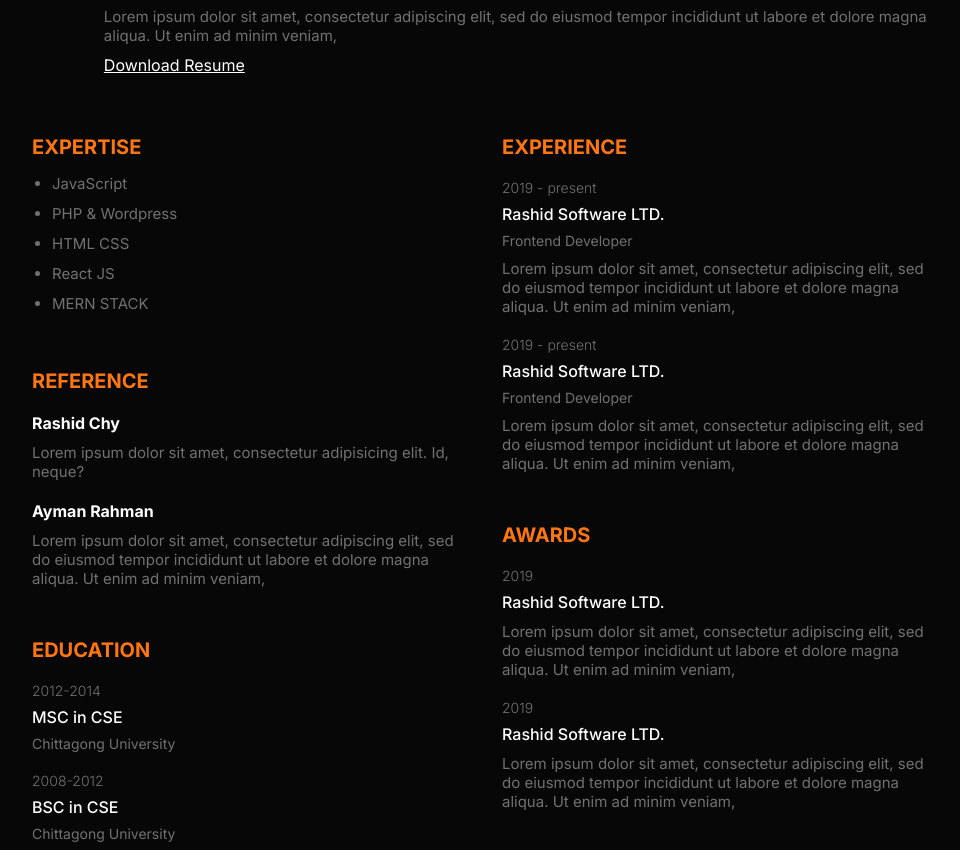
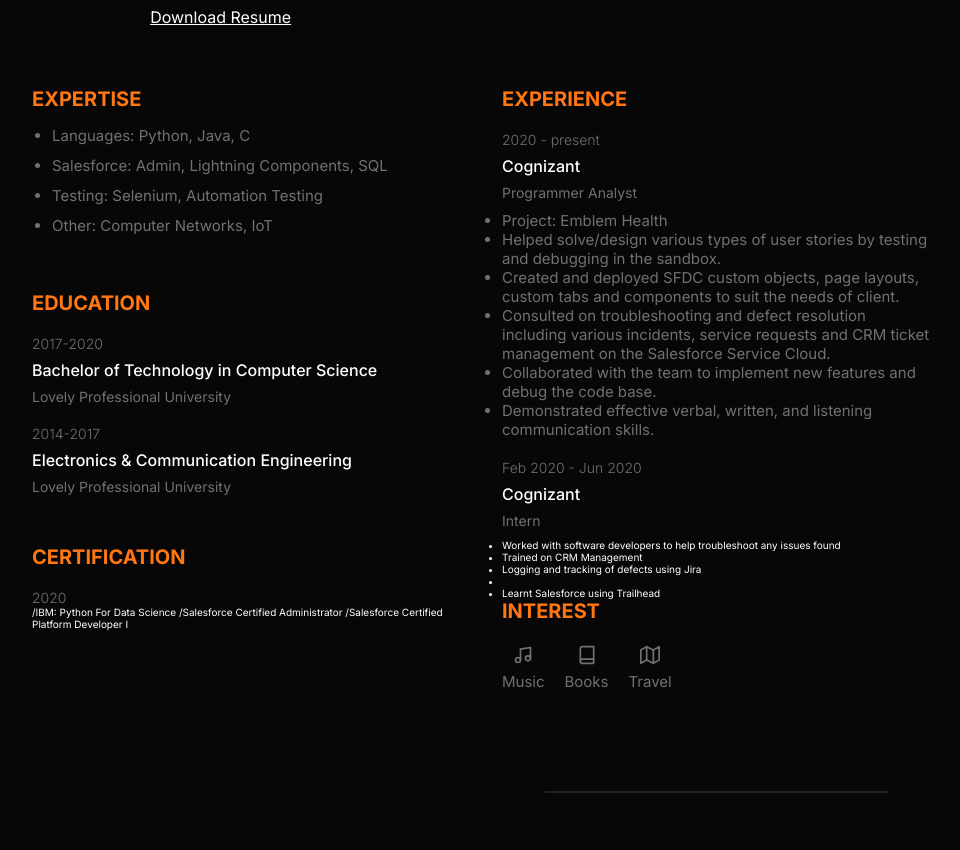
Before and after one commit to sandeepsrinivas7/sandeepsrinivas7.github.io, a plain HTML site: page index.html in a window 1280 px wide. Shown: the part 198-1048 px from the top of the page, without its empty margins (158-1118 px from the left). Drawn offline with nearby package versions, Linux system fonts and the light colour scheme.

Commit message:
Update index.html

```diff
--- a/index.html
+++ b/index.html
@@ -15,19 +15,14 @@
     <div class="profile">
       <div class="profile_container">
         <div class="profile_profileImg">
-          <img src="./images/profileImage.png" alt="shaif arfan">
+          <img src="./images/profileImage.png" alt="Sandeep Srinivas">
         </div>
         <div>
           <h1 class="profile_name">
-            <span class="profile_name_firstName">Shaif</span>
-            <span class="profile_name_lastName">Arfan</span>
+            <span class="profile_name_firstName">Sandeep Srinivas</span>
+            <span class="profile_name_lastName">Pogula</span>
           </h1>
-          <p class="profile_title">Software Developer</p>
-          <p class="description profile_description">
-            Lorem ipsum dolor sit amet, consectetur adipiscing elit, sed do eiusmod tempor incididunt ut labore et
-            dolore
-            magna aliqua. Ut enim ad minim veniam,
-          </p>
+          <p class="profile_title">Programmer Analyst</p>
           <a class="downloadBtn" href="./cv.pdf" download="Resume.pdf">Download Resume</a>
         </div>
       </div>
@@ -36,40 +31,26 @@
       <div class="skills">
         <h3 class="title">Expertise</h3>
         <ul class="skills_list description">
-          <li>JavaScript</li>
-          <li>PHP & Wordpress</li>
-          <li>HTML CSS</li>
-          <li>React JS</li>
-          <li>MERN STACK</li>
+          <li>Languages: Python, Java, C</li>
+          <li>Salesforce: Admin, Lightning Components, SQL</li>
+          <li>Testing: Selenium, Automation Testing</li>
+          <li>Other: Computer Networks, IoT</li>
         </ul>
       </div>
-      <div class="ref">
-        <h3 class="title">Reference</h3>
-        <div class="ref_item">
-          <h4 class="ref_name">Rashid Chy</h4>
-          <p class="description">Lorem ipsum dolor sit amet, consectetur adipisicing elit. Id, neque?</p>
-        </div>
-        <div class="ref_item">
-          <h4 class="ref_name">Ayman Rahman</h4>
-          <p class="description"> Lorem ipsum dolor sit amet, consectetur adipiscing elit, sed do eiusmod tempor
-            incididunt ut labore et dolore magna aliqua. Ut enim ad minim veniam, </p>
-        </div>
-      </div>
-
       <div class="edu">
         <h3 class="title">Education</h3>
         <div class="edu_item">
-          <p class="item_preTitle">2012-2014</p>
-          <h4 class="item_title">MSC in CSE</h4>
+          <p class="item_preTitle">2017-2020</p>
+          <h4 class="item_title">Bachelor of Technology in Computer Science</h4>
           <p class="item_subtitle">
-            Chittagong University
+            Lovely Professional University
           </p>
         </div>
         <div class="edu_item">
-          <p class="item_preTitle">2008-2012</p>
-          <h4 class="item_title">BSC in CSE</h4>
+          <p class="item_preTitle">2014-2017</p>
+          <h4 class="item_title">Electronics & Communication Engineering</h4>
           <p class="item_subtitle">
-            Chittagong University
+            Lovely Professional University
           </p>
         </div>
       </div>
@@ -77,13 +58,10 @@
       <div class="certification">
         <h3 class="title">certification</h3>
         <div class="certification_item">
-          <p class="item_preTitle">2018</p>
-          <h4 class="item_title">Frontend Developer</h4>
-          <p class="description">
-            Lorem ipsum dolor sit amet, consectetur adipiscing elit, sed do eiusmod tempor incididunt ut labore et
-            dolore
-            magna aliqua. Ut enim ad minim veniam,
-          </p>
+          <p class="item_preTitle">2020</p>
+           <a href="https://courses.cognitiveclass.ai/certificates/f8b12d1b3467400fb50292500caa7bca" target="_blank" <span>/IBM: Python For Data Science</span> </a>
+           <a href="https://trailhead.salesforce.com/en/credentials/certification-detail-print/?searchString=DRBIg1VCfEV8yiRj5swe3Nko7KmfJxTvLv4XLq76%2FobRGUFm9qJ5LZGv8bZeOj71" target="_blank" <span>/Salesforce Certified Administrator</span> </a>
+           <a href="https://trailhead.salesforce.com/en/credentials/certification-detail-print/?searchString=DRBIg1VCfEV8yiRj5swe3Nko7KmfJxTvLv4XLq76%2FobRGUFm9qJ5LZGv8bZeOj71" target="_blank" <span>/Salesforce Certified Platform Developer I</span> </a>
         </div>
       </div>
     </div>
@@ -91,48 +69,31 @@
       <div class="exp">
         <h3 class="title">Experience</h3>
         <div class="exp_item">
-          <p class="item_preTitle">2019 - present</p>
-          <h4 class="item_title">Rashid Software LTD.</h4>
-          <p class="item_subtitle">Frontend Developer</p>
-          <p class=" description">
-            Lorem ipsum dolor sit amet, consectetur adipiscing elit, sed do eiusmod tempor incididunt ut labore et
-            dolore
-            magna aliqua. Ut enim ad minim veniam,
+          <p class="item_preTitle">2020 - present</p>
+          <h4 class="item_title">Cognizant</h4>
+          <p class="item_subtitle">Programmer Analyst</p>
+          <ul class=" description">
+            <li>Project: Emblem Health</li>
+            <li>Helped solve/design various types of user stories by testing and debugging in the sandbox.</li>
+            <li>Created and deployed SFDC custom objects, page layouts, custom tabs and components to suit the needs of client.</li>
+            <li>Consulted on troubleshooting and defect resolution including various incidents, service requests and CRM ticket management on the Salesforce Service Cloud.</li>
+            <li>Collaborated with the team to implement new features and debug the code base.</li>
+            <li>Demonstrated effective verbal, written, and listening communication skills.</li>
+          </ul>
+        </div>
+        <div class="exp_item">
+          <p class="item_preTitle">Feb 2020 - Jun 2020</p>
+          <h4 class="item_title">Cognizant</h4>
+          <p class="item_subtitle">Intern</p>
+          <p class="description">
+            <ul>
+              <li>Worked with software developers to help troubleshoot any issues found</li>
+              <li>Trained on CRM Management</li>
+              <li>Logging and tracking of defects using Jira<li>
+              <li>Learnt Salesforce using Trailhead</li>
+            </ul>
           </p>
         </div>
-        <div class="exp_item">
-          <p class="item_preTitle">2019 - present</p>
-          <h4 class="item_title">Rashid Software LTD.</h4>
-          <p class="item_subtitle">Frontend Developer</p>
-          <p class="description">
-            Lorem ipsum dolor sit amet, consectetur adipiscing elit, sed do eiusmod tempor incididunt ut labore et
-            dolore
-            magna aliqua. Ut enim ad minim veniam,
-          </p>
-        </div>
-      </div>
-      <div class="awards">
-        <h3 class="title">Awards</h3>
-        <div class="awards_item">
-          <p class="item_preTitle">2019</p>
-          <h4 class="item_title">Rashid Software LTD.</h4>
-          <p class=" description">
-            Lorem ipsum dolor sit amet, consectetur adipiscing elit, sed do eiusmod tempor incididunt ut labore et
-            dolore
-            magna aliqua. Ut enim ad minim veniam,
-          </p>
-        </div>
-        <div class="awards_item">
-          <p class="item_preTitle">2019</p>
-          <h4 class="item_title">Rashid Software LTD.</h4>
-          <p class="description">
-            Lorem ipsum dolor sit amet, consectetur adipiscing elit, sed do eiusmod tempor incididunt ut labore et
-            dolore
-            magna aliqua. Ut enim ad minim veniam,
-          </p>
-        </div>
-      </div>
-
       <div class="interest">
         <h3 class="title">Interest</h3>
         <div class="interest_items">
@@ -158,30 +119,22 @@
         <h3 class="title">Contact</h3>
         <div class="contact_info">
           <p class="description">
-            Chittagong, Bangladesh
+            India
           </p>
           <p class="description">
-            +880 ** *** ***
+            (+91)-8847257600
           </p>
           <p class="description">
-            shaifarfan08@gmail.com
+            sandeepsrinivas7@gmail.com
           </p>
         </div>
       </div>
       <div class="social">
         <h3 class="title">Socials</h3>
         <div class="social_items">
-          <a href="#" target="_b" class="social_item">
-            <i data-feather="github"></i>
-            <span>/shaifarfan</span>
-          </a>
-          <a href="#" target="_blank" class="social_item">
-            <i data-feather="twitter"></i>
-            <span>/shaifarfan08</span>
-          </a>
-          <a href="#" target="_blank" class="social_item">
+          <a href="https://www.linkedin.com/in/sandeepsrinivas7/" target="_blank" class="social_item">
             <i data-feather="linkedin"></i>
-            <span>/shaifarfan08</span>
+            <span>/sandeepsrinivas7</span>
           </a>
         </div>
       </div>
```
